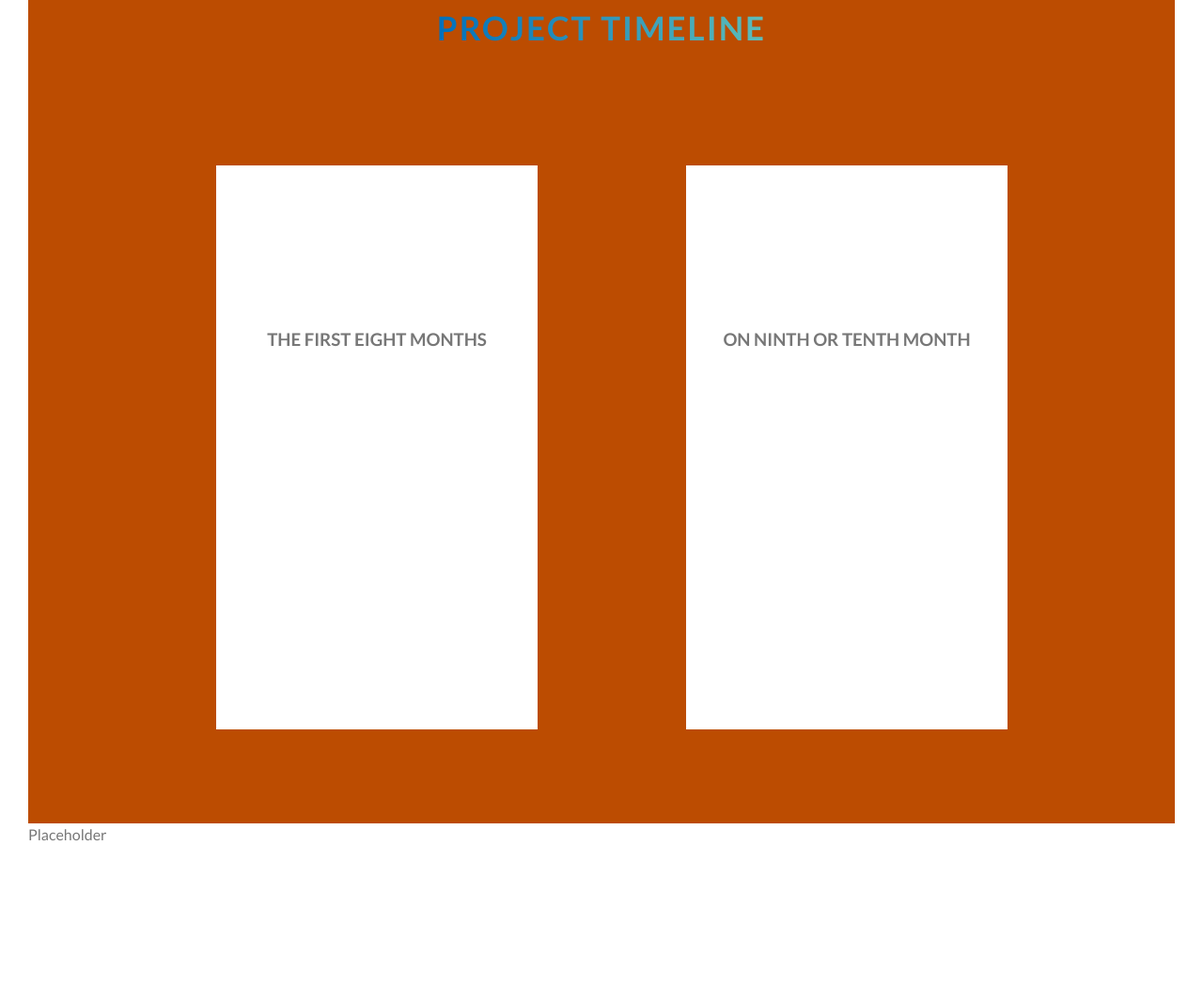
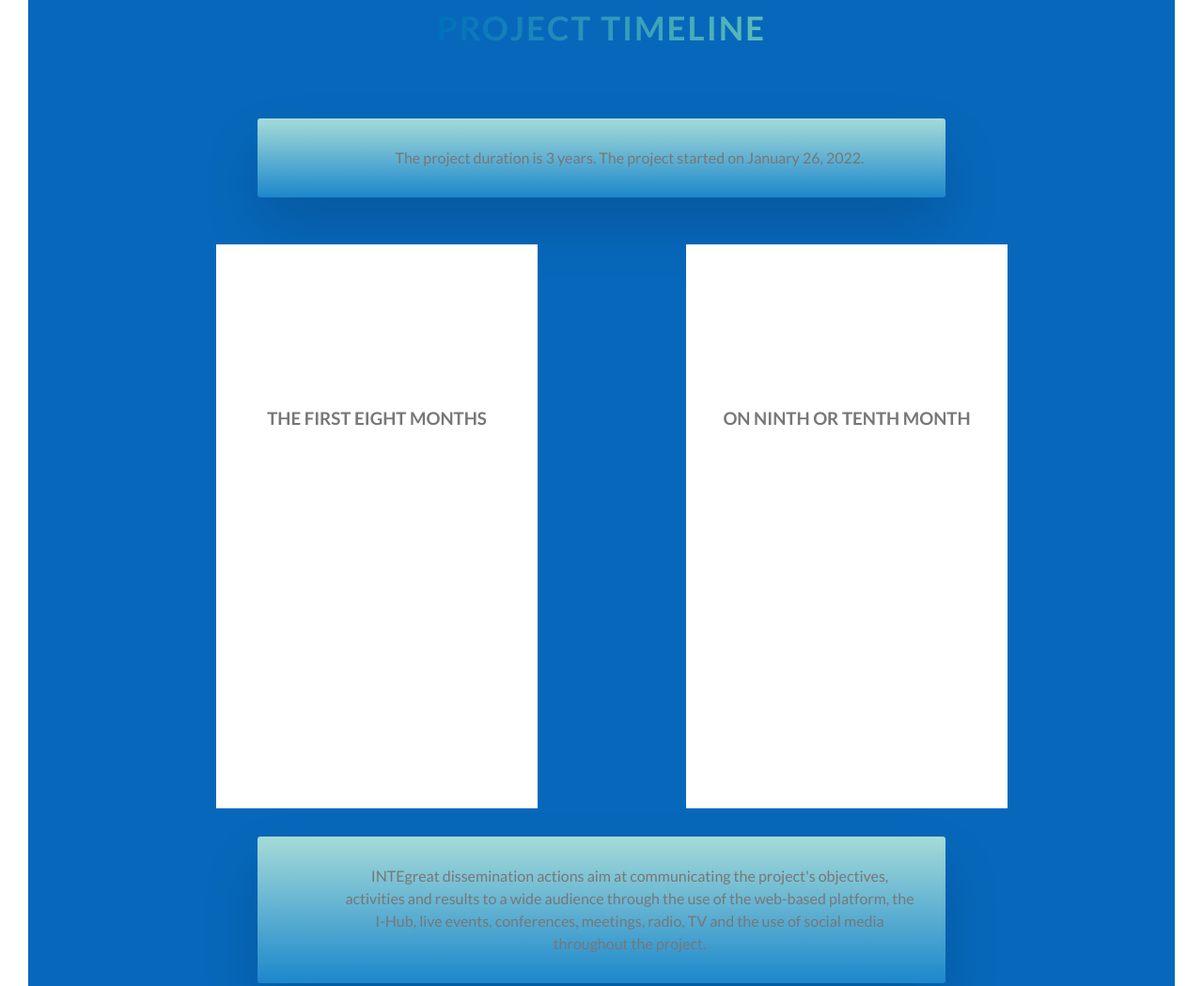
Before and after one commit to ppalladio/INTEgrate-Javad-Yuxuan, a website: page project.html in a window 1280 px wide. Shown: the part 5296-6345 px from the top of the page at 94% size. Before the commit the page ends 6226 px from the top, so only its background shows below. Drawn offline with Linux system fonts and the light colour scheme.

Commit message:
timeline-cards-backstyle

```diff
--- a/project.html
+++ b/project.html
@@ -155,13 +155,14 @@
 
 
 <section class="section-project-timeline">
-    <div class="bg-area bg-area__layer--1"></div>
-    <div class="bg-area bg-area__layer--2"></div>
-    <div class="bg-area bg-area__layer--3"></div>
+
     <div class="u-center-text u-margin-bottom-big">
         <h2 class="heading-secondary">
             Project Timeline
         </h2>
+    </div>
+    <div class="timeline__text">
+        The project duration is 3 years. The project started on January 26, 2022.
     </div>
     <div class="row">
         <div class="col-1-of-2">
@@ -185,13 +186,16 @@
                     </div>
                     <div class="timeline__side timeline__side--back timeline__side--back-2">
                         <p class="paragraph">
-                            On the ninth or tenth month of the project the pilots will begin in each country and last 18 months. During this time the ISF will be tested and improved as we receive feedback from the migrants and the local stakeholders (policy makers, civil society, sector organizations etc.). The pilots’ activities will be assessed and their impacts as well as cross-pollination activities will be measured through a set of KPIs. A combination of selected methods, such as promoting educational materials, dialogues, networking events and project meetings, will be utilized depending on the targeted audience and type of dissemination objective. INTEgreat dissemination actions aim at communicating the project's objectives, activities and results to a wide audience through the use of the web-based platform, the I-Hub, live events, conferences, meetings, radio, TV and the use of social media throughout the project.
+                            On the ninth or tenth month of the project the pilots will begin in each country and last 18 months. During this time the ISF will be tested and improved as we receive feedback from the migrants and the local stakeholders (policy makers, civil society, sector organizations etc.). The pilots’ activities will be assessed and their impacts as well as cross-pollination activities will be measured through a set of KPIs. A combination of selected methods, such as promoting educational materials, dialogues, networking events and project meetings, will be utilized depending on the targeted audience and type of dissemination objective.
 
                         </p>
                     </div>
                 </div>
             </div>
+
         </div>
+        <div class="timeline__text">
+            INTEgreat dissemination actions aim at communicating the project's objectives, activities and results to a wide audience through the use of the web-based platform, the I-Hub, live events, conferences, meetings, radio, TV and the use of social media throughout the project.        </div>
     </div>
 
 
--- a/sass/components/_bg-area.scss
+++ /dev/null
@@ -1,11 +0,0 @@
-.bg_area{
-    position: fixed;
-    left: -50%;
-    right: -50%;
-    top: 0;
-    bottom: 0;
-    animation: animate 5s ease-in-out infinite alternate;
-    background: linear-gradient(90deg, $spanish-blue , $maximum-blue-green );
-    opacity: .8;
-    z-index: 2;
-}
--- a/sass/components/_timeline.scss
+++ b/sass/components/_timeline.scss
@@ -44,12 +44,12 @@
     &-2{
         background-image: linear-gradient(to bottom right, lighten($spanish-blue,30%),$blue-ncs);
         box-shadow: 0 1.5rem 4rem rgba($color-black, .2);
-        margin: -0rem 20rem -0rem 5rem;
+        margin: -0rem 20rem 0rem 5rem;
         .paragraph{
             color:$color-white;
             text-align: center;
             font-size: 1.6rem;
-            padding: 3rem 3rem;
+            padding: 12rem 3rem 0rem 3rem;
         }
     }
 
@@ -63,4 +63,16 @@
     &:hover &__side--back{
         transform: rotateY(0deg);
     }
+    &__text{
+        width: 60%;
+        margin: -5rem auto 5rem auto;
+        box-shadow: 0 3rem 6rem rgba($color-black, 0.15);
+        background-image: linear-gradient(to bottom, lighten($maximum-blue-green,20%), lighten($blue-ncs,10%),);
+        border-radius: 3px;
+        // transform: skewX(5deg);
+        padding:3rem;
+        padding-left: 9rem;
+        transition: all 0.2s;
+        cursor: default;
+    }
 }
--- a/sass/pages/_description.scss
+++ b/sass/pages/_description.scss
@@ -31,6 +31,6 @@
 .section-project-timeline{
     padding:15rem 0 10rem 0;
     text-align: center;
-    animation: bg-change 5s ease infinite alternate;
-
+    animation: bg-change 3s ease infinite alternate;
+    border-radius: 2px;
 }
--- a/sass/style.scss
+++ b/sass/style.scss
@@ -12,7 +12,6 @@
 @import 'components/composition';
 @import 'components/objective-box';
 @import 'components/sustainability';
-@import 'components/bg-area';
 @import 'components/timeline';
 
 @import 'pages/description';
```
Also changed, not shown: css/style.css.
